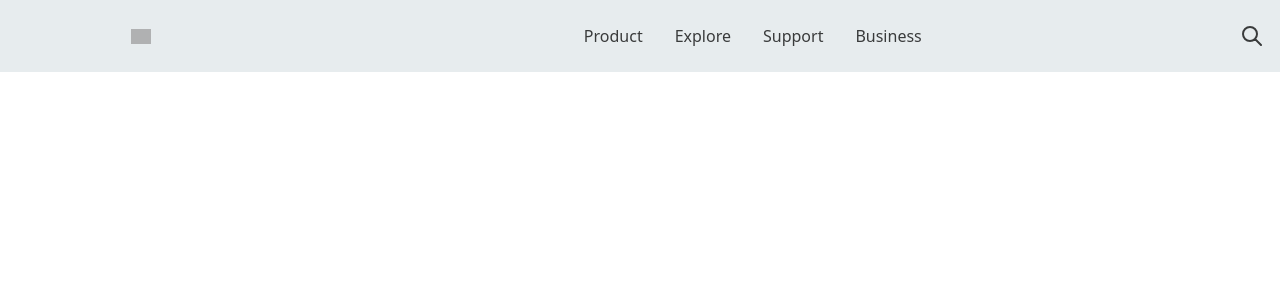
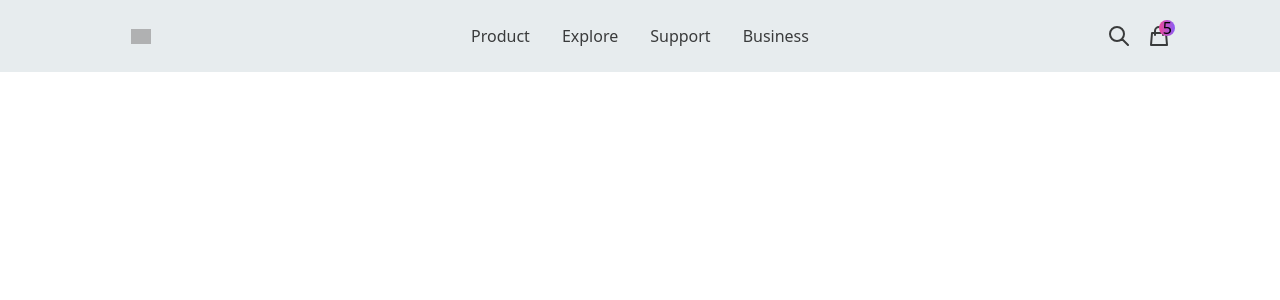
Before and after one commit to Swift420/apple, a Next.js app: page / in a window 1280 px wide. Shown: the top 300 px of the page. Built offline with nearby package versions, Linux system fonts and the light colour scheme; grey boxes are pictures that could not be loaded.

Commit message:
shopping bag icon

```diff
--- a/components/Header.tsx
+++ b/components/Header.tsx
@@ -31,11 +31,15 @@ function Header() {
         <Link href='' className='headerLink'>Business</Link>
 
       </div>
-      <div className=''>
+      <div className='flex items-center justify-center gap-x-4 md:w-1/5'>
         <SearchIcon className='headerIcon'/>
-        <div>
+        <Link href='/checkout'>
+        <div className='relative cursor-pointer'>
+          <span className='absolute -right-1 -top-1 z-50 flex h-4 w-4 items-center justify-center rounded-full bg-gradient-to-r from-pink-500 to-violet-500'>5</span>
+          <ShoppingBagIcon className='headerIcon'/>
 
         </div>
+        </Link>
       </div>
 
     </header>
```
